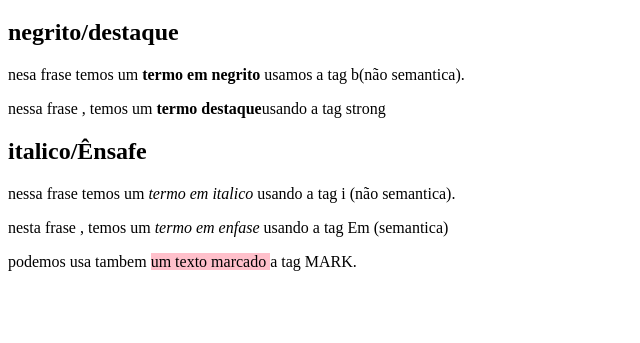
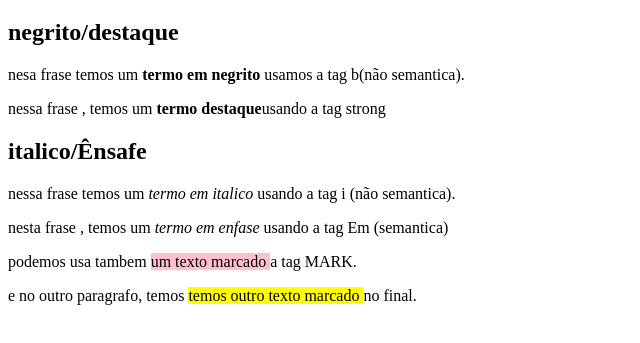
Before and after one commit to ketlenbjalex/estagio, a plain HTML site: page hello/index.html in a window 1280 px wide. Shown: the part 61-404 px from the top of the page, without its empty margins (0-640 px from the left). Drawn offline with Linux system fonts and the light colour scheme.

Commit message:
index 10.html

```diff
--- a/hello/index.html
+++ b/hello/index.html
@@ -15,5 +15,7 @@
         <p>nessa frase temos um <i>termo em italico</i>  usando a tag i (não semantica).</p>
         <p> nesta frase , temos um <em>termo em enfase</em>  usando a tag Em (semantica)  </p>
         <p>podemos usa tambem <mark style="background-color:pink;">um texto marcado </mark>  a tag MARK.</p>
+        <p> e no outro paragrafo, temos <mark>temos outro texto marcado </mark> no final. </p>
+
 </body>
 </html>
```
